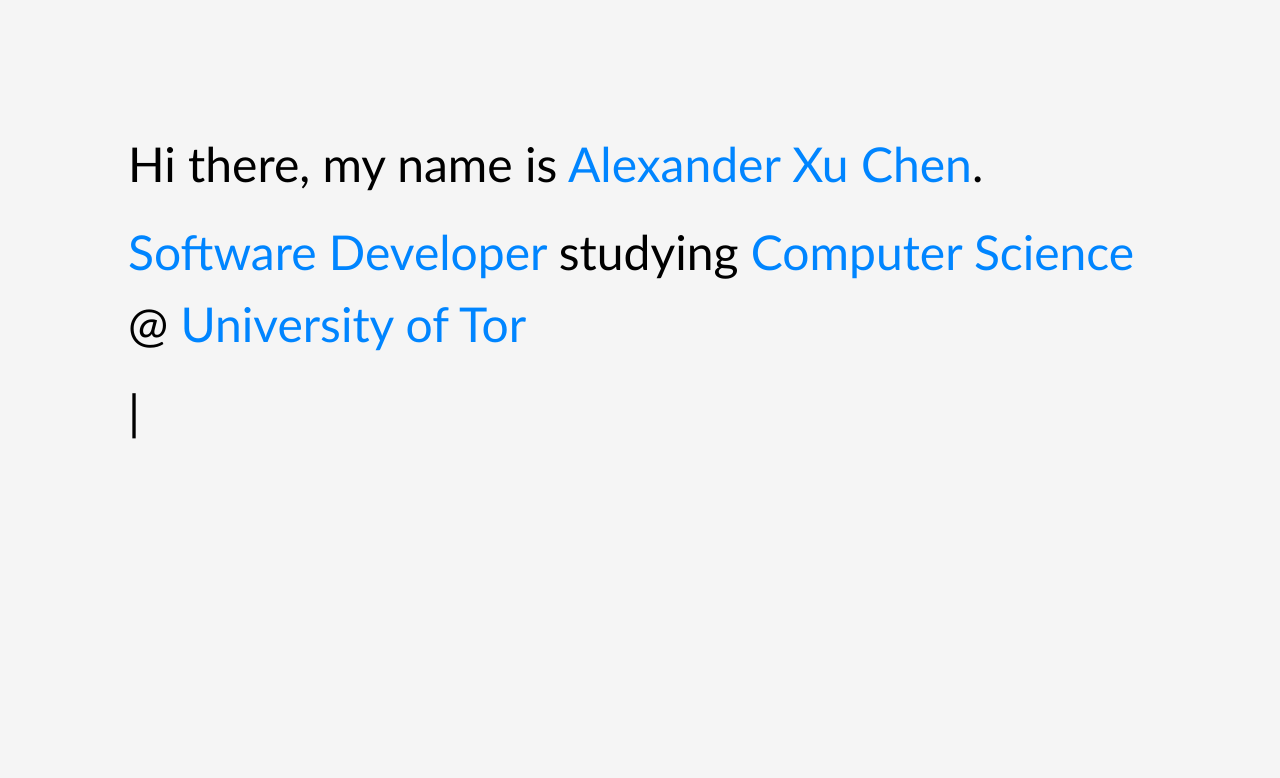
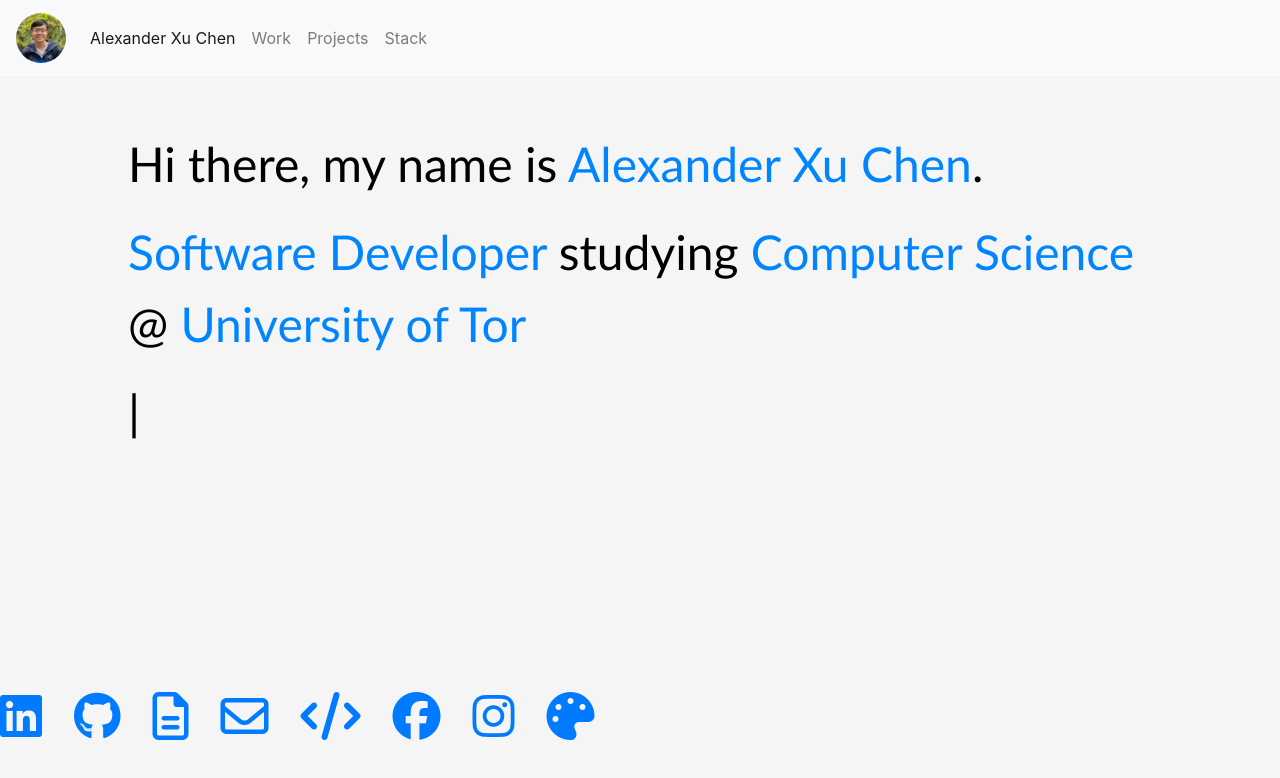
Before and after one commit to AlexXuChen/AlexXuChen.github.io, a React (Create React App) app: page / in a window 1280 px wide. Shown: the top 778 px of the page. Built offline with nearby package versions, Linux system fonts and the light colour scheme.

Commit message:
added navbar and links component to intro page

```diff
--- a/src/pages/intro.js
+++ b/src/pages/intro.js
@@ -1,6 +1,8 @@
 import React, { Component } from "react";
 import Typist from 'react-typist'
 // import { Link } from "react-scroll";
+import Navbar from "../components/navbar"
+import Links from "../components/links"
 
 import "./styles.css";
 
@@ -8,6 +10,8 @@
 class Intro extends Component {
   render() {
     return (
+        <div>
+            <Navbar />
             <div className="intro">
                 <div className="introText">
                     <Typist avgTypingDelay={40} cursor={{ hideWhenDone: true }}>
@@ -27,6 +31,8 @@
                     </Typist>
                 </div>
             </div>
+            <Links />
+        </div>
     )
   }
 }
```
Lines whose indentation alone changed are shown as unchanged.
